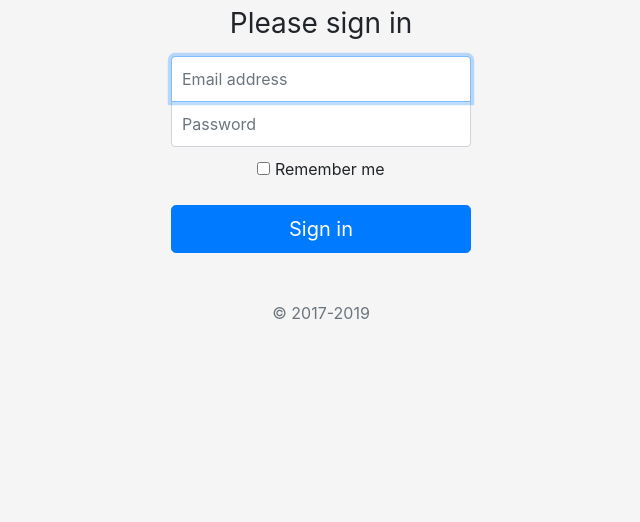
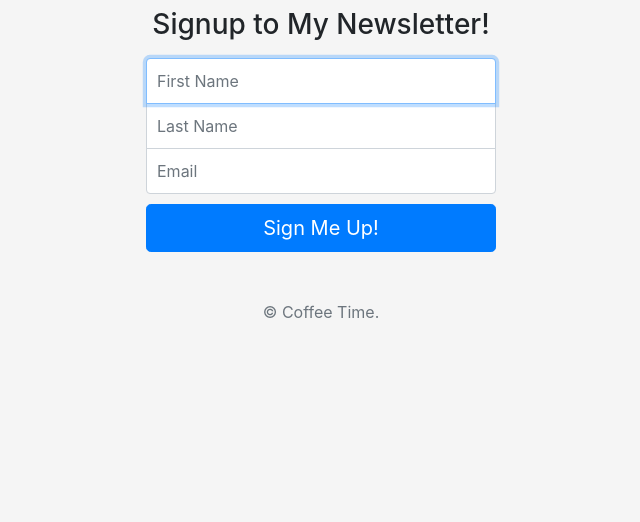
Before and after one commit to umida-boltaeva/Newsletter-signup, a website: page signup.html in a window 1280 px wide. Shown: the part 278-800 px from the top of the page, without its empty margins (319-959 px from the left). Drawn offline with nearby package versions, Linux system fonts and the light colour scheme.

Commit message:
Here is Newsletter signup website!

```diff
--- a/style.css
+++ b/public/css/style.css
@@ -15,13 +15,11 @@ body {
 
 .form-signin {
   width: 100%;
-  max-width: 330px;
+  max-width: 380px;
   padding: 15px;
   margin: auto;
 }
-.form-signin .checkbox {
-  font-weight: 400;
-}
+
 .form-signin .form-control {
   position: relative;
   box-sizing: border-box;
@@ -32,13 +30,23 @@ body {
 .form-signin .form-control:focus {
   z-index: 2;
 }
-.form-signin input[type="email"] {
+.top {
   margin-bottom: -1px;
   border-bottom-right-radius: 0;
   border-bottom-left-radius: 0;
 }
-.form-signin input[type="password"] {
+
+.middle {
+    border-radius: 0;
+    margin-bottom: -1px;
+}
+
+.bottom {
   margin-bottom: 10px;
   border-top-left-radius: 0;
   border-top-right-radius: 0;
 }
+
+.font-weight-normal{
+    font-weight: 900;
+}
--- a/signup.html
+++ b/signup.html
@@ -43,23 +43,21 @@
       }
     </style>
     <!-- Custom styles for this template -->
-    <link href="style.css" rel="stylesheet">
+    <link href="css/style.css" rel="stylesheet">
   </head>
   <body class="text-center">
-    <form class="form-signin">
+    <form action="/" class="form-signin" method="POST">
   <img class="mb-4" src="images/logo.png" alt="" width="80" height="80">
-  <h1 class="h3 mb-3 font-weight-normal">Please sign in</h1>
-  <label for="inputEmail" class="sr-only">Email address</label>
-  <input type="email" id="inputEmail" class="form-control" placeholder="Email address" required autofocus>
-  <label for="inputPassword" class="sr-only">Password</label>
-  <input type="password" id="inputPassword" class="form-control" placeholder="Password" required>
-  <div class="checkbox mb-3">
-    <label>
-      <input type="checkbox" value="remember-me"> Remember me
-    </label>
-  </div>
-  <button class="btn btn-lg btn-primary btn-block" type="submit">Sign in</button>
-  <p class="mt-5 mb-3 text-muted">&copy; 2017-2019</p>
+  <h1 class="h3 mb-3">Signup to My Newsletter!</h1>
+
+  <input type="text" name="fName" class="form-control top" placeholder="First Name" required autofocus>
+
+  <input type="text" name="lName" class="form-control middle" placeholder="Last Name" required>
+
+  <input type="email" name="email" class="form-control bottom" placeholder="Email" required>
+
+  <button class="btn btn-lg btn-primary btn-block" type="submit">Sign Me Up!</button>
+  <p class="mt-5 mb-3 text-muted">&copy; Coffee Time.</p>
 </form>
 </body>
 </html>
```
Also changed, not shown: app.js (+51 -1 lines), public/images/logo.png (renamed from images/logo.png).
